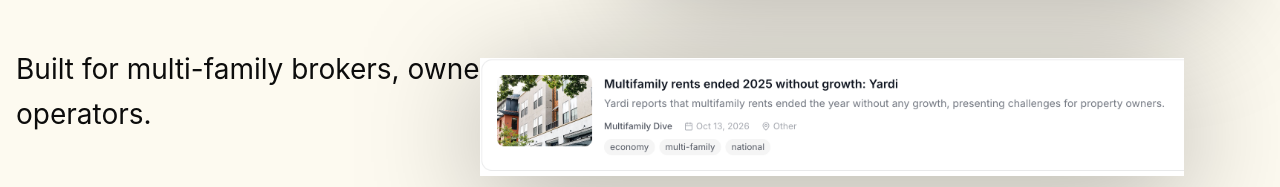
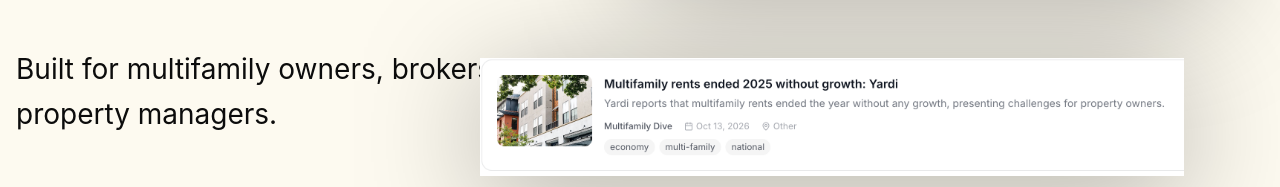
Before and after one commit to jahaskell53/landing-page-cre, a Next.js app: page / in a window 1280 px wide. Shown: the part 585-772 px from the top of the page. Built offline with nearby package versions, Linux system fonts and the light colour scheme.

Commit message:
operators -> property managers.

```diff
--- a/src/app/page.tsx
+++ b/src/app/page.tsx
@@ -90,7 +90,7 @@ export default function Home() {
                 maxWidth: '600px'
               }}
             >
-              Built for multi-family brokers, owners, and operators.
+              Built for multifamily owners, brokers, and property managers.
             </motion.p>
           </motion.div>
         </div>
```
